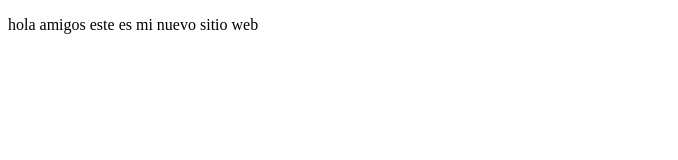
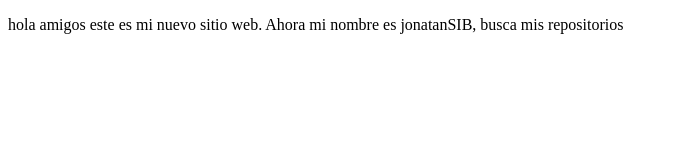
Before and after one commit to jonatanSIB/ProyectoDemo, a plain HTML site: page index.html in a window 1280 px wide. Shown: the whole page, without its empty margins (0-678 px from the left). Drawn offline with Linux system fonts and the light colour scheme.

Commit message:
Cambios agregamos sitio de git

```diff
--- a/index.html
+++ b/index.html
@@ -4,11 +4,12 @@
     <meta charset="UTF-8">
     <meta http-equiv="X-UA-Compatible" content="IE=edge">
     <meta name="viewport" content="width=device-width, initial-scale=1.0">
-    <title>HOLA MUNDO</title>
+    <title>nuevo sitio</title>
 </head>
 <body>
     <P>
-        hola amigos este es mi nuevo sitio web
+        hola amigos este es mi nuevo sitio web.
+        Ahora mi nombre es jonatanSIB, busca mis repositorios
     </P>
 </body>
 </html>
```
